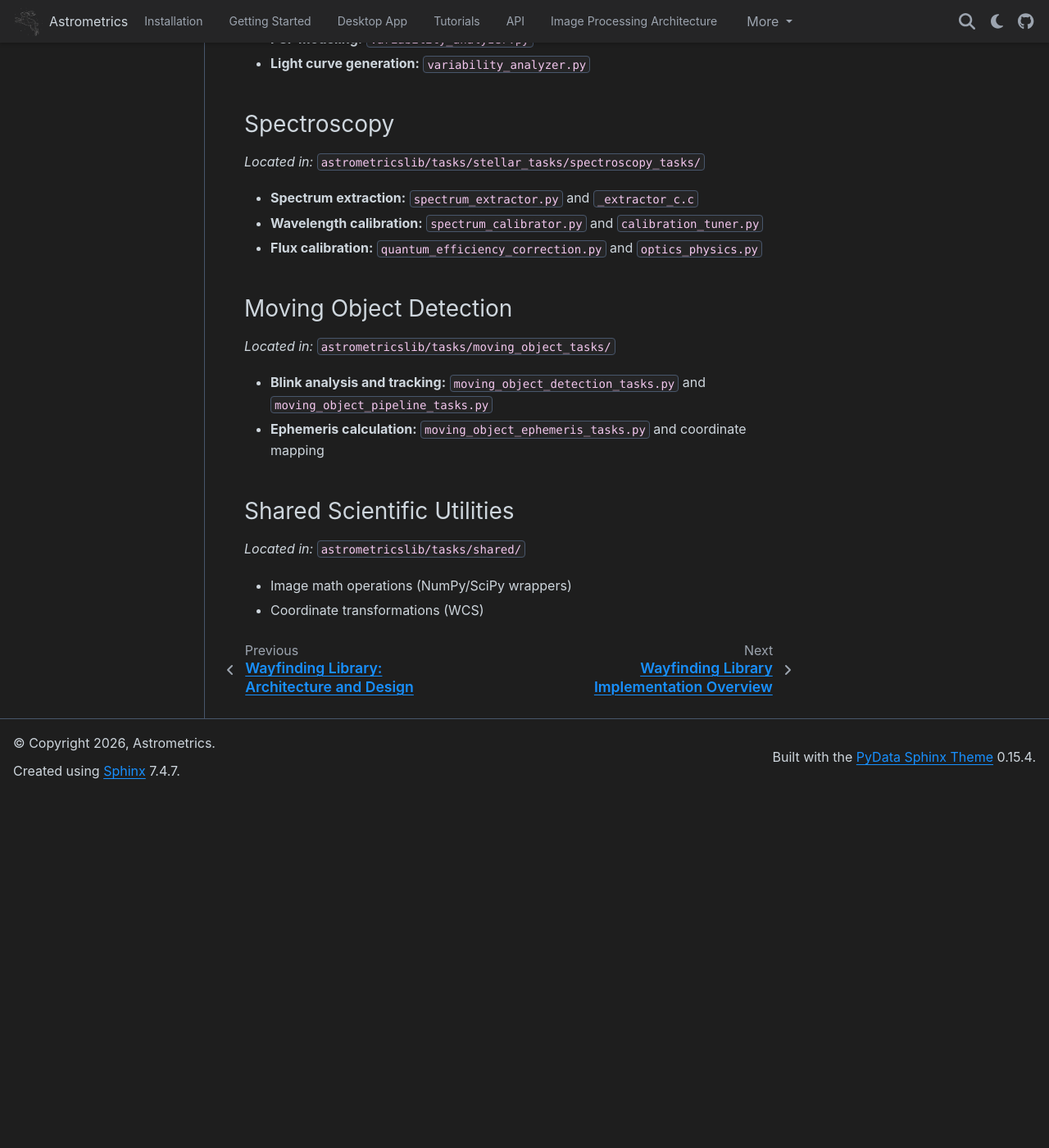
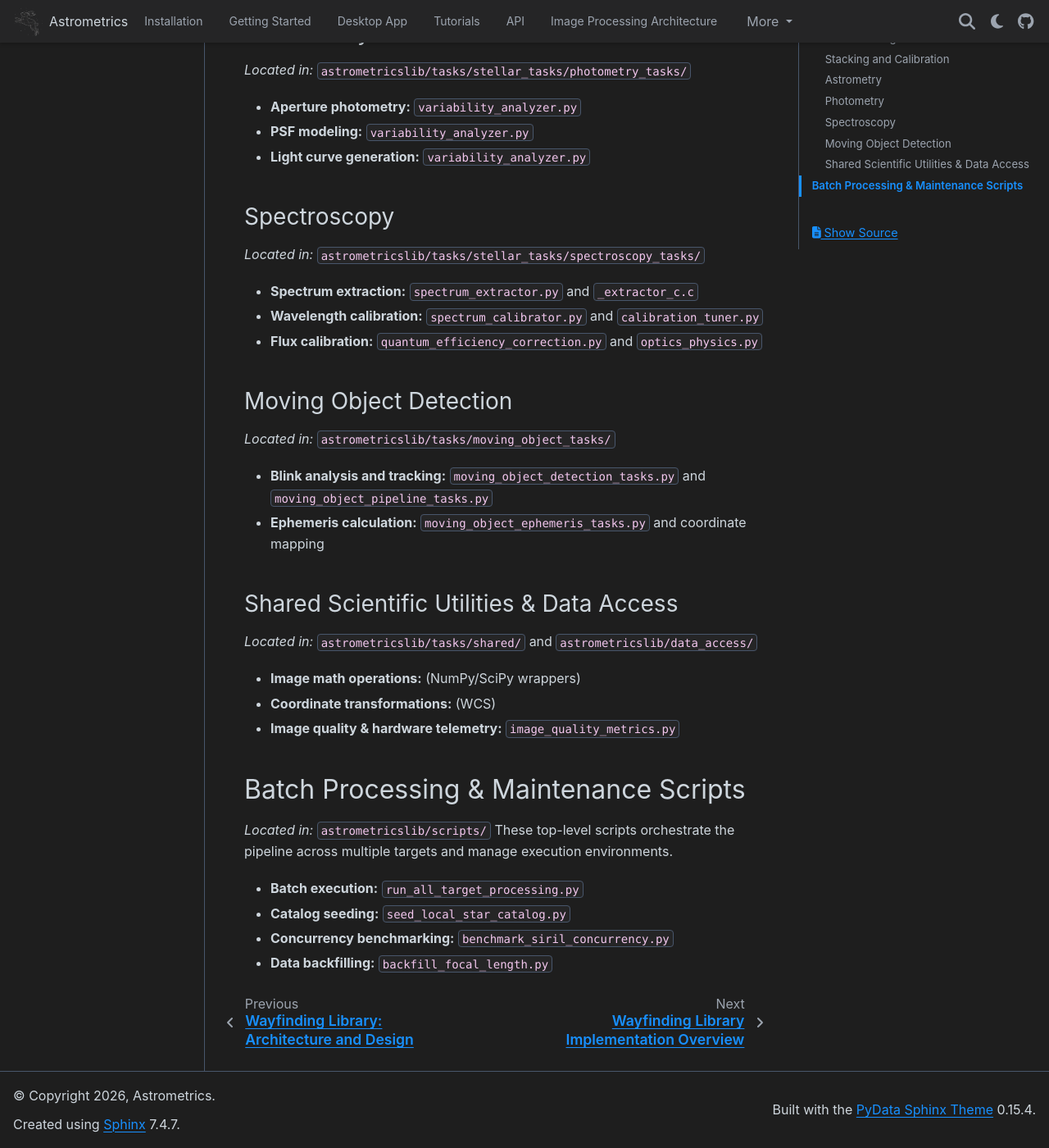
Before and after one commit to m1chae2/astrometrics, a Sphinx documentation site: the page built from documentation/library_design/Astrometrics_Library_Implementation.md, in a window 1280 px wide and 1400 px high, scrolled down 1142 px. Shown: the whole window at 82% size. Built offline with Sphinx 7.4.7 and the PyData theme 0.15.4, drawn with Linux system fonts in a browser that asks for light colours; pages that are not in the unit, such as notebooks, are missing from menus; before the commit the page ends 2112 px from its top, so only the background shows below that; some of the changed text lies outside the part shown.

Commit message:
doc: Updated documentation to reflect new updates

```diff
--- a/documentation/library_design/Astrometrics_Library_Implementation.md
+++ b/documentation/library_design/Astrometrics_Library_Implementation.md
@@ -10,6 +10,8 @@ Due to the internal nature of these modules, they are deliberately hidden from t
 *Located in:* `astrometricslib/tasks/target_tasks/`
 - **Frame calibration:** `pipeline_tasks.py` and `batch_processing_tasks.py`
 - **Sub-exposure quality evaluation:** `frame_homogeneity.py` and `background_homogeneity_tasks.py`
+- **Raw frame quality & statistics:** `statistics_operations.py`
+- **Mount tracking analysis:** `tracking_analysis_tasks.py`
 - **Star alignment and registration:** `spectral_registration_quality.py`
 - **Pixel rejection and integration:** `rejection_thresholds.py` and `stacking_tasks.py`
 
@@ -36,7 +38,17 @@ Due to the internal nature of these modules, they are deliberately hidden from t
 - **Blink analysis and tracking:** `moving_object_detection_tasks.py` and `moving_object_pipeline_tasks.py`
 - **Ephemeris calculation:** `moving_object_ephemeris_tasks.py` and coordinate mapping
 
-### Shared Scientific Utilities
-*Located in:* `astrometricslib/tasks/shared/`
-- Image math operations (NumPy/SciPy wrappers)
-- Coordinate transformations (WCS)
+### Shared Scientific Utilities & Data Access
+*Located in:* `astrometricslib/tasks/shared/` and `astrometricslib/data_access/`
+- **Image math operations:** (NumPy/SciPy wrappers)
+- **Coordinate transformations:** (WCS)
+- **Image quality & hardware telemetry:** `image_quality_metrics.py`
+
+## Batch Processing & Maintenance Scripts
+
+*Located in:* `astrometricslib/scripts/`
+These top-level scripts orchestrate the pipeline across multiple targets and manage execution environments.
+- **Batch execution:** `run_all_target_processing.py`
+- **Catalog seeding:** `seed_local_star_catalog.py`
+- **Concurrency benchmarking:** `benchmark_siril_concurrency.py`
+- **Data backfilling:** `backfill_focal_length.py`
```
Also changed, not shown: documentation/library_design/Astrometrics_Library_Architecture.md (+10 -5 lines).
